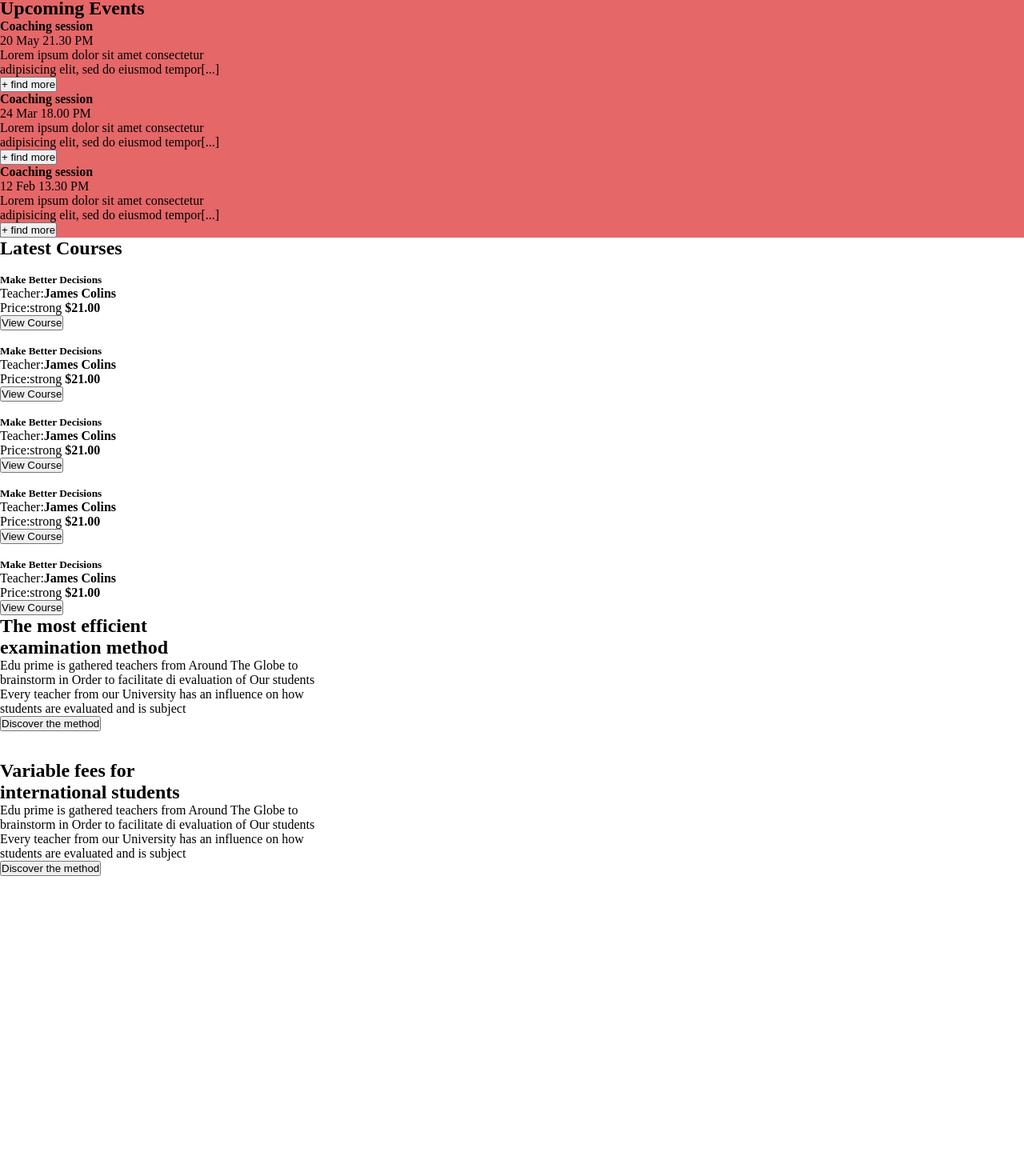
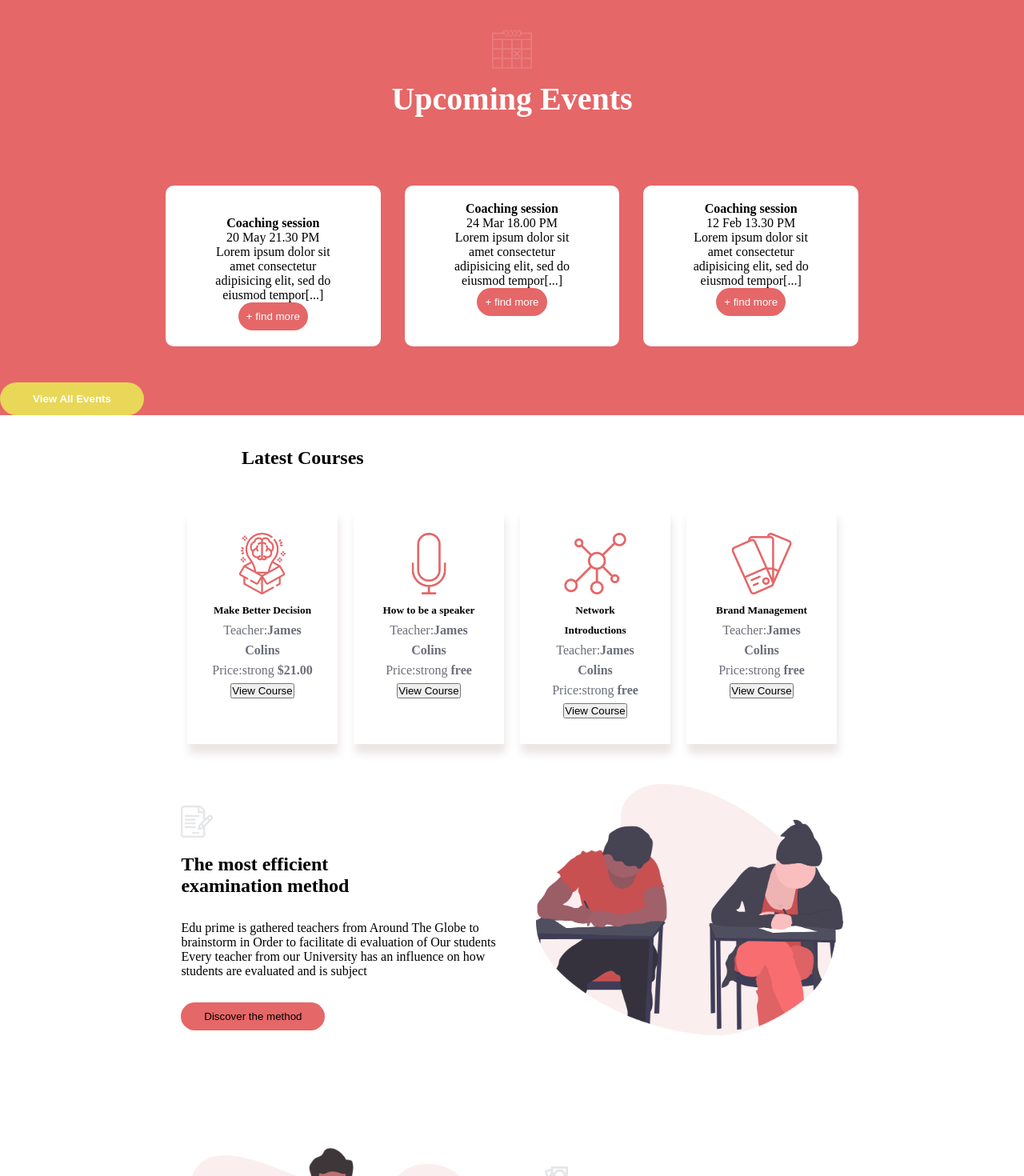
Before and after one commit to Salvatore949/proj-html-vuejs, a Vue app: page / in a window 1280 px wide. Shown: the part 2636-4106 px from the top of the page at 80% size. Before the commit the page ends 3731 px from the top, so only its background shows below. Built offline with nearby package versions, Linux system fonts and the light colour scheme.

Commit message:
seventh section printed

```diff
--- a/src/components/Header.vue
+++ b/src/components/Header.vue
@@ -38,7 +38,7 @@ import Options from '@/components/Options.vue'
 export default {
   name:'Header',
   components:{
-    Options
+    Options,
   },
    data(){
     return {
--- a/src/components/Main.vue
+++ b/src/components/Main.vue
@@ -91,10 +91,15 @@
                 </div>
             </div>
             <!-- second title -->
+            <div id="lower_part">
+                <div id="lower_header">
+                    <img :src="require('@/assets/upcoming-events-calendar-icon.png')" alt="">
                     <h2>Upcoming Events</h2>
+                </div>
                 <div id="coaching_session">
                     <!-- left event -->
-                <div id="left_event">
+                    <div id="event">
+                        <img src="" alt="">
                         <h4>Coaching session</h4>
                         <p> 20 May 21.30 PM</p>
                         <p>Lorem ipsum dolor sit amet consectetur <br>
@@ -102,7 +107,7 @@
                         <button> + find more </button>
                     </div>
                     <!-- center event -->
-                <div id="center_event">
+                    <div id="event">
                         <h4>Coaching session</h4>
                         <p> 24 Mar 18.00 PM</p>
                         <p>Lorem ipsum dolor sit amet consectetur <br>
@@ -110,7 +115,7 @@
                         <button> + find more </button>
                     </div>
                 <!-- right event -->
-                <div id="right_event">
+                    <div id="event">
                         <h4>Coaching session</h4>
                         <p> 12 Feb 13.30 PM</p>
                         <p>Lorem ipsum dolor sit amet consectetur <br>
@@ -118,58 +123,27 @@
                         <button> + find more </button>
                     </div>
                 </div>
+                <button>View All Events</button>
+            </div>
         </section>
 
 
         <!-- fifth section -->
         <section>
-            <h2>Latest Courses</h2>
+            <h2 id="fifth_head">Latest Courses</h2>
             <div id="cards">
-            <!-- first card -->
-                <div id="single_card">
-                    <img src="" alt="">
-                    <h5>Make Better Decisions</h5>
-                    <p>Teacher:<strong>James Colins</strong></p>
-                    <p>Price:strong <strong>$21.00</strong></p>
-                    <button>View Course</button>
-                </div>
-            <!-- second card -->
-                <div id="single_card">
-                    <img src="" alt="">
-                    <h5>Make Better Decisions</h5>
-                    <p>Teacher:<strong>James Colins</strong></p>
-                    <p>Price:strong <strong>$21.00</strong></p>
-                    <button>View Course</button>
-                </div>
-            <!-- third card -->
-                <div id="single_card">
-                    <img src="" alt="">
-                    <h5>Make Better Decisions</h5>
-                    <p>Teacher:<strong>James Colins</strong></p>
-                    <p>Price:strong <strong>$21.00</strong></p>
-                    <button>View Course</button>
-                </div>
-            <!-- fourth card -->
-                <div id="single_card">
-                    <img src="" alt="">
-                    <h5>Make Better Decisions</h5>
-                    <p>Teacher:<strong>James Colins</strong></p>
-                    <p>Price:strong <strong>$21.00</strong></p>
-                    <button>View Course</button>
-                </div>
-            <!-- fifth card -->
-                <div id="single_card">
-                    <img src="" alt="">
-                    <h5>Make Better Decisions</h5>
-                    <p>Teacher:<strong>James Colins</strong></p>
-                    <p>Price:strong <strong>$21.00</strong></p>
-                    <button>View Course</button>
-                </div>
+               <Secondcards
+               v-for="skils in cardList"
+               :key="skils.id"
+               :opportunity="skils"
+                />
             </div>
         </section>
+
         <!-- sixth section -->
-        <section>
+        <section id="sixth_section">
             <div id="sixth_left">
+                <img :src="require('@/assets/Exam-icon.png')" alt="">
                 <h2>The most efficient <br>
                     examination method
                 </h2>
@@ -180,12 +154,15 @@
                 </p>
                 <button>Discover the method</button>
             </div>
-            <img src="" alt="">
+            <img :src="require('@/assets/Exam-Illustration.png')" alt="">
         </section>
+
+
         <!-- seventh section -->
-        <section>
-            <img src="" alt="">
+        <section id="seventh_section">
+            <img :src="require('@/assets/Girl-Illustration.png')" alt="">
             <div id="seventh_right">
+                <img :src="require('@/assets/Exam-icon-1.png')" alt="">
                 <h2>Variable fees for<br>
                     international students</h2>
                 <p>Edu prime is gathered teachers from Around The Globe to <br>
@@ -198,15 +175,28 @@
 
         </section>
 
+        <!-- eighth section -->
+
+        <section>
+            <div id="red_bar">
+             <p>SubScribe Now to our Newsletter</p>
+             <input id="insert" type="text" placeholder="Email address..">
+             <button></button>
+            </div>
+        </section>
+
+
     </main>
 </template>
 
 <script>
 import Choice from '@/components/Choice.vue'
+import Secondcards from '@/components/Secondcards.vue'
 export default {
   name:'Main',
   components:{
-   Choice
+   Choice,
+   Secondcards
   },
   data(){
       return{
@@ -238,6 +228,40 @@ export default {
                   img:"Palette-tabs-v2.png",
                   nome:"Graphic Designe",
                   id:5
+              }
+          ],
+
+            cardList: [
+                {
+                    img:'Decisions-icon.png',
+                    subtile:'Make Better Decision',
+                    teacher:'James Colins',
+                    money:'$21.00',
+                    id:1
+                },
+
+                {
+                    img:'Speaker-icon.png',
+                    subtile:'How to be a speaker',
+                    teacher:'James Colins',
+                    money:'free',
+                    id:2
+                },
+
+                {
+                    img:'Network-icon.png',
+                    subtile:'Network Introductions',
+                    teacher:'James Colins',
+                    money:'free',
+                    id:3
+                },
+
+                {
+                    img:'Brand-icon.png',
+                    subtile:'Brand Management',
+                    teacher:'James Colins',
+                    money:'free',
+                    id:4
                 }
             ]
         }
@@ -388,7 +412,6 @@ export default {
     margin: 30px;
 }
 
-
 #red_part_up{
     display: flex;
     color: white;
@@ -411,6 +434,154 @@ export default {
     padding: 0 95px;
 }
 
+/* Lower part */
 
+#lower_header{
+    text-align: center;
+    padding:40px 40px;
+}
 
+#lower_header > h2{
+    padding-top:10px;
+    color: white;
+    font-size: 40px;
+}
+
+#lower_header > img{
+    width: 50px;
+}
+
+#lower_part > button {
+    padding:13px;
+    border-radius:50px;
+    background-color:#e9d758;
+    border:none;
+    color: white;
+    font-weight: 800;
+    width: 180px;
+}
+
+#coaching_session{
+    display: flex;
+    margin: 0 auto;
+    text-align: center;
+    padding: 30px;
+    width: 70%;
+}
+
+#event{
+    padding: 20px 50px;
+    background-color:#ffffff;
+    border-radius: 10px;
+    margin: 15px;
+}
+
+#event > button {
+    background-color:#e56768 ;
+    border-radius: 30px;
+    padding: 10px;
+    border:none;
+    color: white;
+
+}
+
+/* fifth section */
+
+#fifth_head{
+    padding:40px;
+    margin-left: 262px;
+}
+
+#cards{
+    display: flex;
+    justify-content: center;
+}
+
+/* sixth section */
+
+#sixth_section{
+    display: flex;
+    justify-content: center;
+    padding: 20px 0;
+}
+
+#sixth_left > button {
+    width: 180px;
+    padding:10px 0;
+    background-color: #e56768;
+    border:none;
+    border-radius: 50px;
+}
+
+#sixth_section p{
+    padding:30px 50px 30px 0px;
+}
+
+#sixth_section img{
+    width: 30%;
+    padding:20px 0;
+}
+
+#sixth_left{
+    display: flex;
+    flex-direction:column;
+    justify-content: center;
+}
+
+#sixth_left img{
+    width: 40px;
+}
+
+/* seventh section */
+
+#seventh_section{
+    display: flex;
+    justify-content: center;
+    padding: 100px 0;
+}
+
+#seventh_right > button {
+    width: 180px;
+    padding:10px 0;
+    background-color: #e56768;
+    border:none;
+    border-radius: 50px;
+}
+
+#seventh_section p{
+    padding:30px 0;
+}
+
+#seventh_section img{
+    width: 30%;
+}
+
+#seventh_right img{
+    width: 40px;
+    padding:20px 0;
+}
+
+#seventh_right{
+    display: flex;
+    flex-direction:column;
+    justify-content: center;
+    padding-left:70px ;
+}
+
+/* eighth section */
+
+#red_bar{
+    background-color:#e56768;
+}
+
+#red_bar{
+    color: white;
+    font-size: 30px;
+}
+
+#insert{
+    padding:8px 50px;
+    border-radius: 30px;
+    border:none;
+}
 </style>
--- /dev/null
+++ b/src/components/Secondcards.vue
@@ -0,0 +1,40 @@
+<template>
+    <div id="single_card">
+        <img :src="require('@/assets/'+ opportunity.img)" alt="">
+        <h5>{{opportunity.subtile}}</h5>
+        <p>Teacher:<strong>{{opportunity.teacher}}</strong></p>
+        <p>Price:strong <strong>{{opportunity.money}}</strong></p>
+        <button>View Course</button>
+    </div>
+</template>
+
+<script>
+export default {
+  name:"Secondcards",
+    props: {
+    opportunity: Object
+  }
+}
+</script>
+
+<style>
+
+#single_card{
+  width: 10%;
+  text-align: center;
+  margin:10px;
+  padding:30px;
+  line-height: 25px;
+  box-shadow: 2px 12px 10px #ebe5e5;
+
+}
+
+#single_card img{
+  width:80px;
+}
+
+#single_card > p{
+  color:#6c6e7b;
+}
+
+</style>
```
Lines whose indentation alone changed are shown as unchanged.
